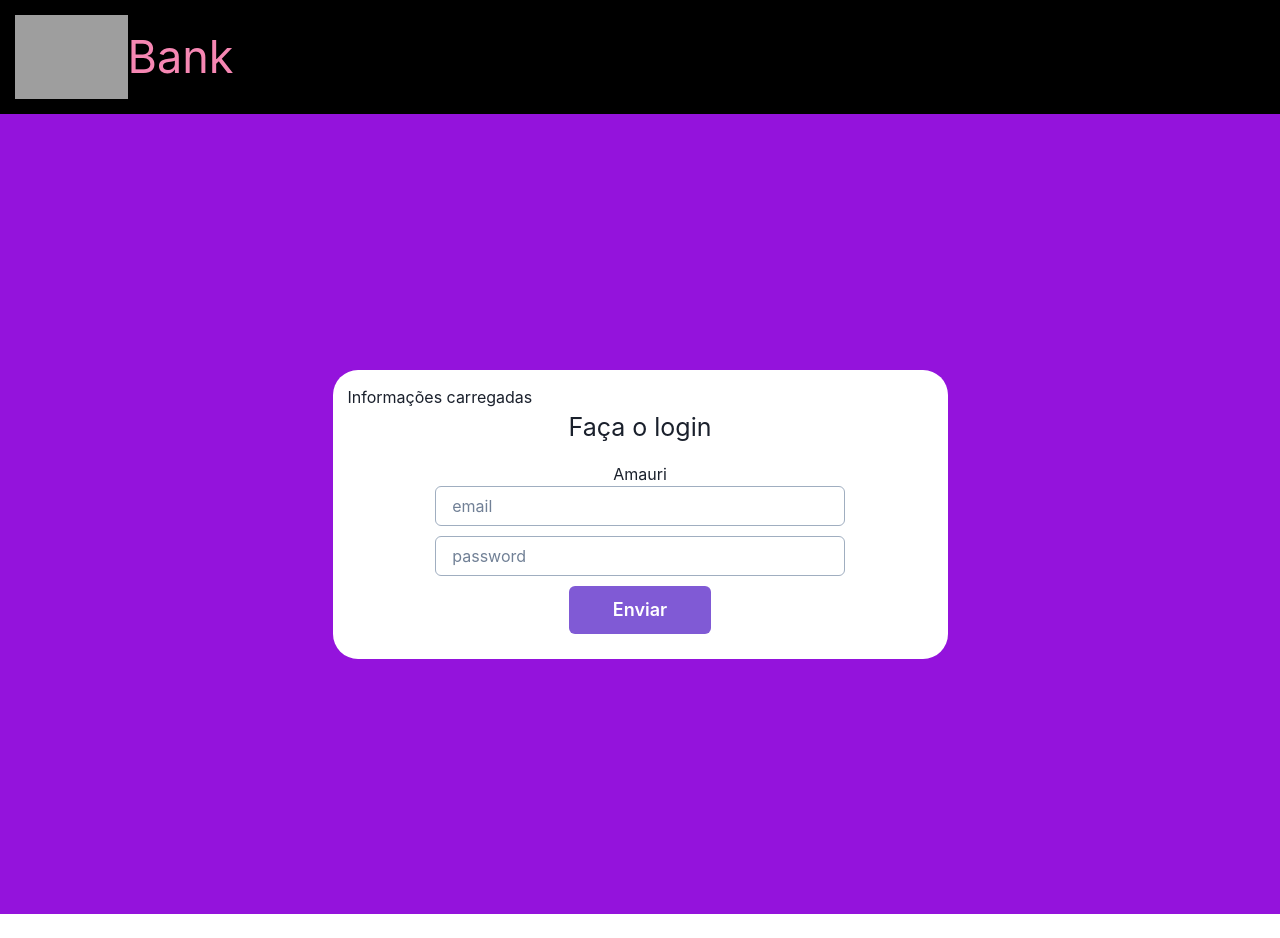
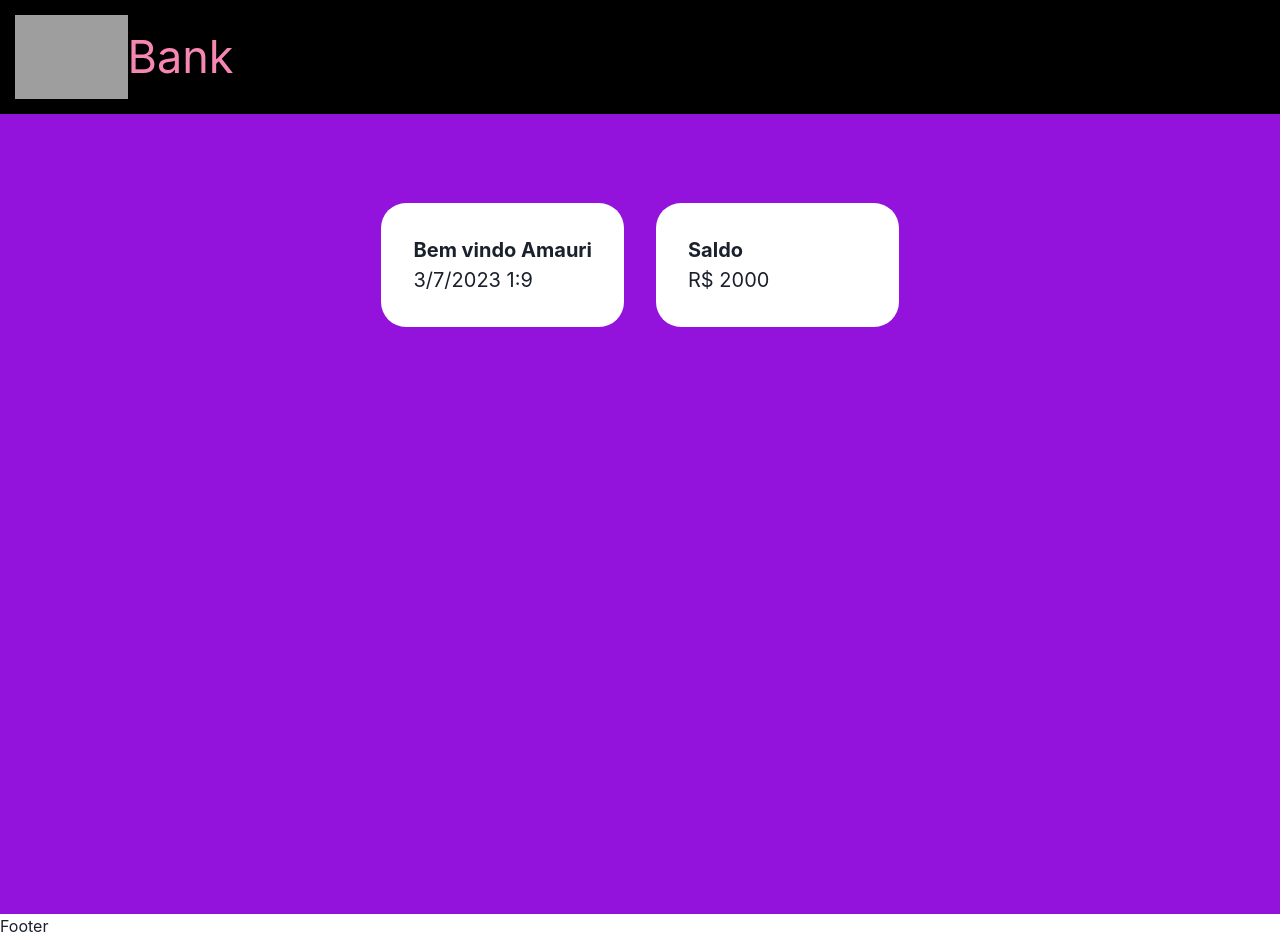
Before and after one commit to amaurijr123/react-ts, a React (Create React App) app: page /conta in a window 1280 px wide. Before the commit the page ends 914 px from the top, so only its background shows below. Built offline with nearby package versions, Linux system fonts and the light colour scheme; grey boxes are pictures that could not be loaded.

Commit message:
update, cardinfo and routes

```diff
--- a/package.json
+++ b/package.json
@@ -16,6 +16,7 @@
     "framer-motion": "^10.15.1",
     "react": "^18.2.0",
     "react-dom": "^18.2.0",
+    "react-router-dom": "^6.15.0",
     "react-scripts": "^5.0.1",
     "styled-components": "^6.0.7",
     "typescript": "^4.9.5",
--- a/src/App.tsx
+++ b/src/App.tsx
@@ -1,12 +1,21 @@
-import { ChakraProvider } from '@chakra-ui/react';
-import { Card } from './Components/Card'
-import { Layout } from './Components/Layout';
+import { ChakraProvider } from "@chakra-ui/react";
+import { Layout } from "./Components/Layout";
+import { BrowserRouter, Route, Routes } from "react-router-dom";
+import Home from "./Pages/Home";
+import Conta from "./Pages/Conta";
 
 function App() {
   return (
-    <ChakraProvider>
-      <Card />
-    </ChakraProvider>
+    <BrowserRouter>
+      <ChakraProvider>
+        <Layout>
+          <Routes>
+            <Route path="/" element={<Home />} />
+            <Route path="/conta" element={<Conta />} />
+          </Routes>
+        </Layout>
+      </ChakraProvider>
+    </BrowserRouter>
   );
 }
 
--- a/src/Components/Card.tsx
+++ b/src/Components/Card.tsx
@@ -1,44 +1,20 @@
 import { ChakraProvider, Box, Center, Input } from "@chakra-ui/react"
-import { Header } from './Header/Header'
 import { MyButton } from "./Button"
 import { login } from "../services/login"
-import { useState, useEffect } from 'react'
-import { api } from "../api"
+import { useState} from 'react'
 
-interface UserData {
-  email: string
-  password: string
-  name: string
-}
 
 export const Card = () => {
 
   const [ email, setEmail ] = useState<string>('')
-  const [ userData, setUserData ] = useState<null | UserData>()
-
-  useEffect(() => {
-    const getData = async () => {
-      const data:any|UserData = await api
-      setUserData(data)
-    }
-
-    getData()
-  }, [])
-
-  console.log(userData)
 
   return(
     <ChakraProvider>
-      <Header />
-      <Center minHeight='100vh' backgroundColor='#9413dc' padding='25px'>
         <Box backgroundColor='#FFFFFF' borderRadius='25px' padding='15px' width='50%'>
-          {userData === null || userData === undefined ?
-          <h1>Loading...</h1>: <h1>Informações carregadas</h1>}
           <Center marginBottom='15px' fontSize='25px'>
             <h1>Faça o login</h1>
           </Center>
           <Center display='flex' flexDirection='column' borderColor='gray.400'>
-            <p>{userData?.name}</p>
             <Input placeholder="email" width='70%' marginBottom='10px' value={email} onChange={(e) => setEmail(e.currentTarget.value)}/>
             <Input placeholder="password" width='70%'  />
           </Center>
@@ -46,7 +22,6 @@
             <MyButton event= {() => login(email)}/>
           </Center>
         </Box>
-      </Center>
     </ChakraProvider>
   );
 }
--- /dev/null
+++ b/src/Components/CardInfo.tsx
@@ -0,0 +1,22 @@
+import { Box, Text } from "@chakra-ui/react";
+
+interface ICardInfo {
+    mainContent: string,
+    content: string
+}
+
+const CardInfo = ({ mainContent, content }: ICardInfo) => {
+  return (
+    <Box
+        backgroundColor="white"
+        minHeight="120px"
+        padding={8}
+        borderRadius="25px"
+    >
+        <Text fontSize='xl' fontWeight='bold'>{mainContent}</Text>
+        <Text fontSize='xl'>{content}</Text>
+    </Box>
+  );
+};
+
+export default CardInfo;
--- a/src/Components/Layout.tsx
+++ b/src/Components/Layout.tsx
@@ -1,12 +1,15 @@
-import { Footer } from "./Footer"
-import { Header } from "./Header/Header"
+import { Box } from "@chakra-ui/react";
+import { Footer } from "./Footer";
+import { Header } from "./Header/Header";
 
 export const Layout = ({ children }: any) => {
-  return(
+  return (
     <>
       <Header />
-      { children }
+      <Box minHeight="100vh" backgroundColor="#9413dc" padding="25px">
+        {children}
+      </Box>
       <Footer />
     </>
-  )
-}
+  );
+};
--- /dev/null
+++ b/src/Pages/Conta.tsx
@@ -0,0 +1,50 @@
+import { Center, SimpleGrid, Spinner } from "@chakra-ui/react";
+import CardInfo from "../Components/CardInfo";
+import { useEffect, useState } from "react";
+import { api } from "../api";
+
+interface UserData {
+  email: string;
+  password: string;
+  name: string;
+  balance: number;
+}
+
+const Conta = () => {
+  const [userData, setUserData] = useState<null | UserData>();
+
+  useEffect(() => {
+    const getData = async () => {
+      const data: any | UserData = await api;
+      setUserData(data);
+    };
+
+    getData();
+  }, []);
+
+  const actualData = new Date()
+
+  return (
+    <Center>
+      <SimpleGrid columns={2} spacing={8} paddingTop={16}>
+        {
+            userData === undefined || userData === null ?
+            (
+                <Center>
+                    <Spinner size='xl' color="white"/>
+                </Center>
+            ) :
+            (
+                <>
+                    <CardInfo mainContent={`Bem vindo ${userData?.name}`} content={`${actualData.getDay()}/${actualData.getMonth()}/${actualData.getFullYear()} ${actualData.getHours()}:${actualData.getMinutes()}`} />
+                    <CardInfo mainContent='Saldo' content={`R$ ${userData.balance}`} />
+                </>
+            )
+        }
+
+      </SimpleGrid>
+    </Center>
+  );
+};
+
+export default Conta;
--- /dev/null
+++ b/src/Pages/Home.tsx
@@ -0,0 +1,12 @@
+import { ChakraProvider } from "@chakra-ui/react";
+import { Card } from "../Components/Card";
+
+const Home = () => {
+  return (
+    <ChakraProvider>
+      <Card />
+    </ChakraProvider>
+  );
+};
+
+export default Home;
--- a/src/api.ts
+++ b/src/api.ts
@@ -1,7 +1,8 @@
 const conta = {
     email: 'amauri@gmail.com',
     passwoord: '123456',
-    name: 'Amauri'
+    name: 'Amauri',
+    balance: 2000.00
 }
 
 export const api = new Promise((resolve) => {
```
Also changed, not shown: 1 other file (tests, documents, lock files or other folders).
